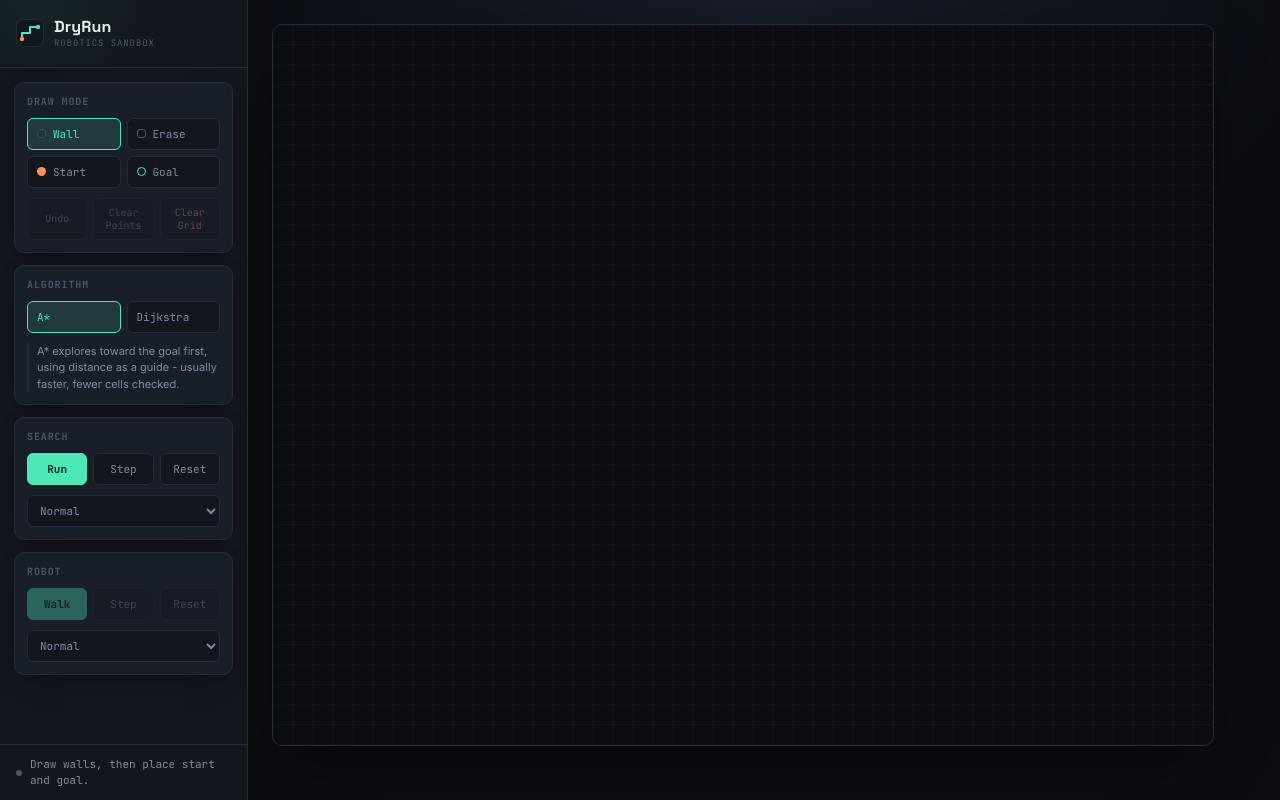
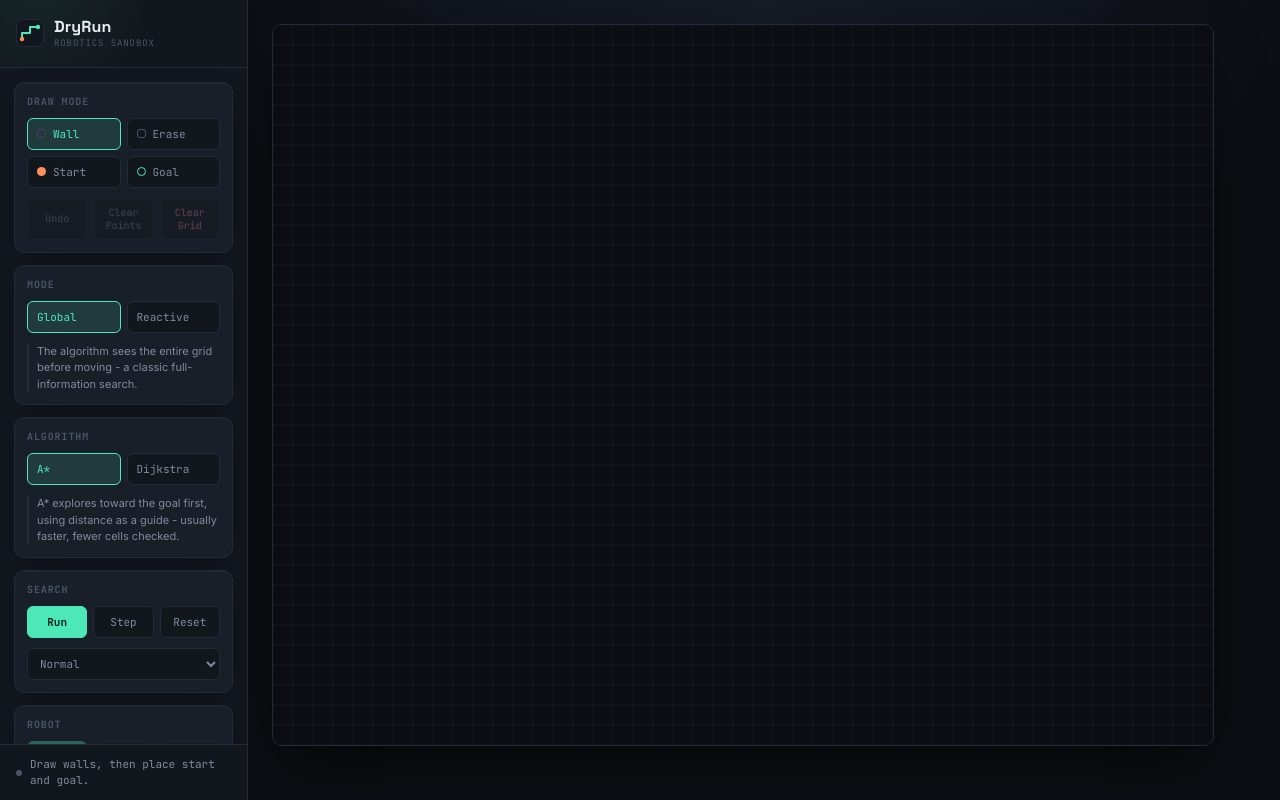
Before and after one commit to Ali-Khan04/DryRun, a React (Vite) app: page / in a window 1280 px wide. Built offline with nearby package versions, Linux system fonts and the light colour scheme.

Commit message:
feat(toolbar): add Mode, Sensor, and Explore sections for reactive planning

```diff
--- a/src/toolbar/Toolbar.tsx
+++ b/src/toolbar/Toolbar.tsx
@@ -6,7 +6,8 @@ import {
   type SearchSpeed,
 } from "../algorithms/useSearchRunner";
 import { usePathWalker, type WalkSpeed } from "../algorithms/usePathWalker";
-import type { DrawMode, Algorithm } from "../types";
+import { useExplorer, type ExploreSpeed } from "../algorithms/useExplorer";
+import type { DrawMode, Algorithm, PlanningMode, SensorMode } from "../types";
 import styles from "./Toolbar.module.css";
 
 const MODES: { mode: DrawMode; label: string; swatchClass: string }[] = [
@@ -19,6 +20,16 @@ const MODES: { mode: DrawMode; label: string; swatchClass: string }[] = [
 const ALGORITHMS: { value: Algorithm; label: string }[] = [
   { value: "astar", label: "A*" },
   { value: "dijkstra", label: "Dijkstra" },
+];
+
+const PLANNING_MODES: { value: PlanningMode; label: string }[] = [
+  { value: "global", label: "Global" },
+  { value: "reactive", label: "Reactive" },
+];
+
+const SENSOR_MODES: { value: SensorMode; label: string }[] = [
+  { value: "lidar", label: "LiDAR" },
+  { value: "ultrasonic", label: "Ultrasonic" },
 ];
 
 function LogoMark() {
@@ -57,6 +68,7 @@ export function Toolbar() {
   const history = useHistory();
   const runner = useSearchRunner();
   const walker = usePathWalker();
+  const explorer = useExplorer();
 
   const isGridEmpty =
     !state.robot &&
@@ -84,15 +96,29 @@ export function Toolbar() {
     dispatch({ type: "SET_ALGORITHM", algorithm });
   };
 
+  const handleSensorModeChange = (mode: SensorMode) => {
+    explorer.reset();
+    dispatch({ type: "SET_SENSOR_MODE", mode });
+  };
+
+  const handlePlanningModeChange = (mode: PlanningMode) => {
+    runner.reset();
+    walker.reset();
+    explorer.reset();
+    dispatch({ type: "SET_PLANNING_MODE", mode });
+  };
+
   const handleClearEndpoints = () => {
     history.checkpoint();
     runner.reset();
+    explorer.reset();
     dispatch({ type: "CLEAR_ENDPOINTS" });
   };
 
   const handleClearGrid = () => {
     history.checkpoint();
     runner.reset();
+    explorer.reset();
     dispatch({ type: "CLEAR_GRID" });
   };
 
@@ -159,8 +185,43 @@ export function Toolbar() {
 
         {/* ---- ALGORITHM ---- */}
         <section className={styles.card}>
+          <h2 className={styles.cardLabel}>Mode</h2>
+          <div
+            className={styles.modeGroup}
+            role="group"
+            aria-label="Planning mode"
+          >
+            {PLANNING_MODES.map(({ value, label }) => (
+              <button
+                key={value}
+                type="button"
+                disabled={state.isRunning}
+                className={`${styles.modeBtn} ${
+                  state.planningMode === value ? styles.modeBtnActive : ""
+                }`}
+                aria-pressed={state.planningMode === value}
+                onClick={() => handlePlanningModeChange(value)}
+              >
+                {label}
+              </button>
+            ))}
+          </div>
+          <p className={styles.hint}>
+            {state.planningMode === "global"
+              ? "The algorithm sees the entire grid before moving - a classic full-information search."
+              : "The robot only knows what its sensors have detected - it plans with a partial, growing map."}
+          </p>
+        </section>
+
+        {state.planningMode === "global" ? (
+          <>
+            <section className={styles.card}>
               <h2 className={styles.cardLabel}>Algorithm</h2>
-          <div className={styles.modeGroup} role="group" aria-label="Algorithm">
+              <div
+                className={styles.modeGroup}
+                role="group"
+                aria-label="Algorithm"
+              >
                 {ALGORITHMS.map(({ value, label }) => (
                   <button
                     key={value}
@@ -183,7 +244,6 @@ export function Toolbar() {
               </p>
             </section>
 
-        {/* ---- SEARCH ---- */}
             <section className={styles.card}>
               <h2 className={styles.cardLabel}>Search</h2>
               <div className={styles.runControls}>
@@ -233,7 +293,6 @@ export function Toolbar() {
               </select>
             </section>
 
-        {/* ---- WALK ---- */}
             <section className={styles.card}>
               <h2 className={styles.cardLabel}>Robot</h2>
               <div className={styles.runControls}>
@@ -284,12 +343,100 @@ export function Toolbar() {
                 <option value="fast">Fast</option>
               </select>
             </section>
+          </>
+        ) : (
+          <>
+            <section className={styles.card}>
+              <h2 className={styles.cardLabel}>Sensor</h2>
+              <div
+                className={styles.modeGroup}
+                role="group"
+                aria-label="Sensor mode"
+              >
+                {SENSOR_MODES.map(({ value, label }) => (
+                  <button
+                    key={value}
+                    type="button"
+                    disabled={state.isRunning}
+                    className={`${styles.modeBtn} ${
+                      state.sensorMode === value ? styles.modeBtnActive : ""
+                    }`}
+                    aria-pressed={state.sensorMode === value}
+                    onClick={() => handleSensorModeChange(value)}
+                  >
+                    {label}
+                  </button>
+                ))}
+              </div>
+              <p className={styles.hint}>
+                {state.sensorMode === "lidar"
+                  ? "Full 360° sweep every step - sees everything nearby, in every direction, at once."
+                  : "A narrow forward-facing cone - only sees what's directly ahead, easy to miss things to the side."}
+              </p>
+            </section>
+
+            <section className={styles.card}>
+              <h2 className={styles.cardLabel}>Explore</h2>
+              <div className={styles.runControls}>
+                {explorer.isExploring ? (
+                  <button
+                    type="button"
+                    className={styles.controlBtn}
+                    onClick={explorer.pause}
+                  >
+                    Pause
+                  </button>
+                ) : (
+                  <button
+                    type="button"
+                    className={`${styles.controlBtn} ${styles.controlBtnPrimary}`}
+                    disabled={!explorer.canExplore}
+                    onClick={explorer.play}
+                  >
+                    Explore
+                  </button>
+                )}
+                <button
+                  type="button"
+                  className={styles.controlBtn}
+                  disabled={!explorer.canExplore || explorer.isExploring}
+                  onClick={explorer.step}
+                >
+                  Step
+                </button>
+                <button
+                  type="button"
+                  className={styles.controlBtn}
+                  disabled={!explorer.canExplore}
+                  onClick={explorer.reset}
+                >
+                  Reset
+                </button>
+              </div>
+
+              <select
+                className={styles.speedSelect}
+                value={explorer.speed}
+                disabled={explorer.isExploring}
+                onChange={(e) =>
+                  explorer.setSpeed(e.target.value as ExploreSpeed)
+                }
+              >
+                <option value="slow">Slow</option>
+                <option value="normal">Normal</option>
+                <option value="fast">Fast</option>
+              </select>
+            </section>
+          </>
+        )}
       </div>
 
       <div className={styles.statusBar}>
         <span
           className={`${styles.statusDot} ${
-            state.isRunning || walker.isWalking ? styles.statusDotActive : ""
+            state.isRunning || walker.isWalking || explorer.isExploring
+              ? styles.statusDotActive
+              : ""
           }`}
         />
         <span className={styles.statusText}>{state.statusMsg}</span>
```
Lines whose indentation alone changed are shown as unchanged.
